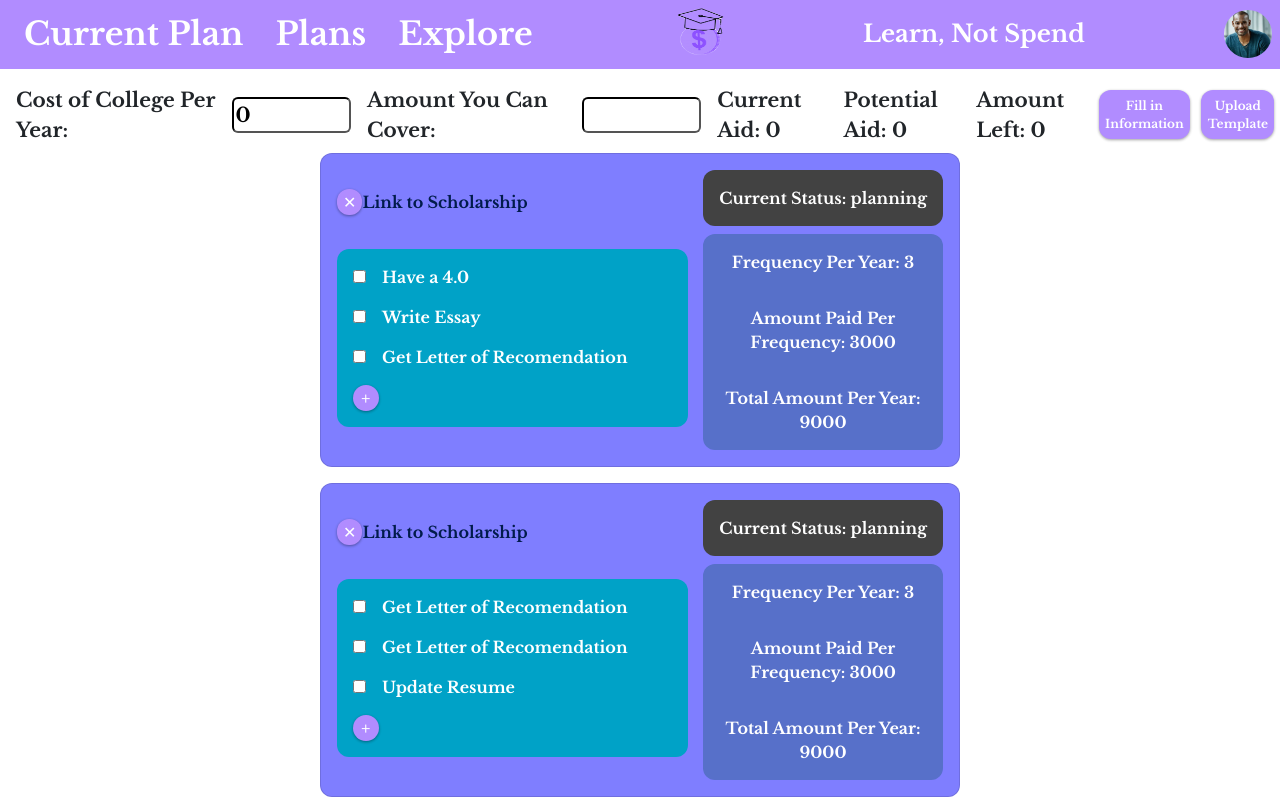
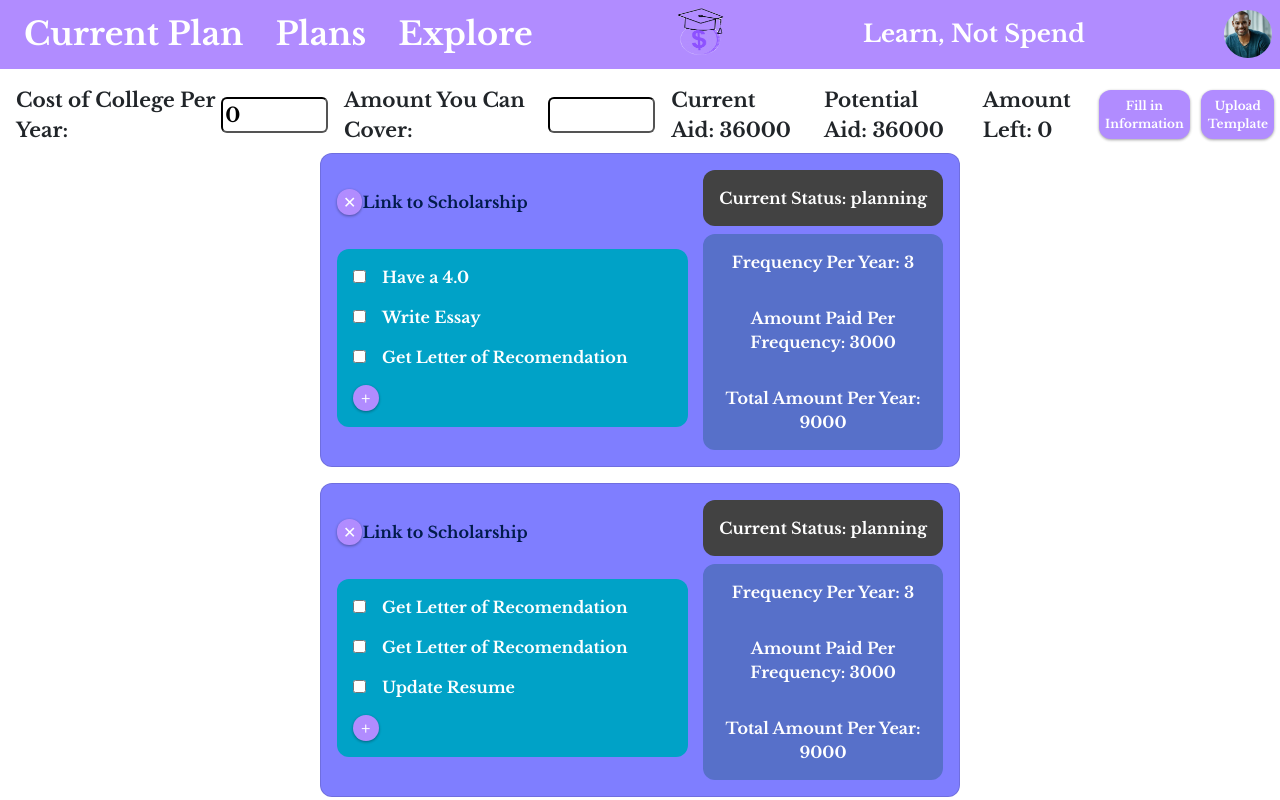
Before and after one commit to info340-wi22/Financial-Aid-Planner, a React (Create React App) app: page /main in a window 1280 px wide. Shown: the top 800 px of the page. Built offline with nearby package versions, Linux system fonts and the light colour scheme; no server answers; a web font is replaced by a local one.

Commit message:
fix UserInput not starting with the right data

```diff
--- a/src/components/content/plan/Main.js
+++ b/src/components/content/plan/Main.js
@@ -5,7 +5,7 @@ import {getAuth, onAuthStateChanged} from 'firebase/auth';
 
 export function Main(props) {
   const data = props.data;
-  const [cardList, setCardList] = useState([]);
+  const [cardList, setCardList] = useState(data);
   const [curScholar, setScholar] = useState('');
   const [curLink, setLink] = useState('');
   const [curPerYear, setPerYear] = useState('');
@@ -46,7 +46,7 @@ export function Main(props) {
   };
 
   const addCard = () => {
-    setCardList([...cardList, {key: cardList.length, name: curScholar, cardStatus: 'Accepted', toDo: ['Get A Letter of Rec', 'Get A Letter of Rec', 'Get A Letter of Rec'], amount: {freq: curPerYear, per: curAmount}, link: curLink}]);
+    setCardList([...cardList, {key: cardList.length, ScholarShipName: curScholar, ScholarStatus: 'Accepted', ScholarShipReqs: ['Get A Letter of Rec', 'Get A Letter of Rec', 'Get A Letter of Rec'], Amount: {FreqYear: curPerYear, AmountPerF: curAmount}, link: curLink}]);
   };
   return (
     <>
--- a/src/components/content/plan/UserInput.js
+++ b/src/components/content/plan/UserInput.js
@@ -13,7 +13,7 @@ function UserInput(props) {
   const handleSubmit = (event) => {
     props.onSubmit(amount, cover, 'currentAid', 'potentialAid', 'amountLeft');
   };
-  const sum = props.cards.reduce((prevSum, card) => prevSum + (card.amount.per * card.amount.freq), 0);
+  const sum = props.cards.reduce((prevSum, card) => prevSum + (card.Amount.AmountPerF * card.Amount.FreqYear), 0);
   const leftOver = (amount - cover - sum) < 0 ? 0 : (amount - cover - sum);
 
   const [seen, setSeen] = useState(false);
```
